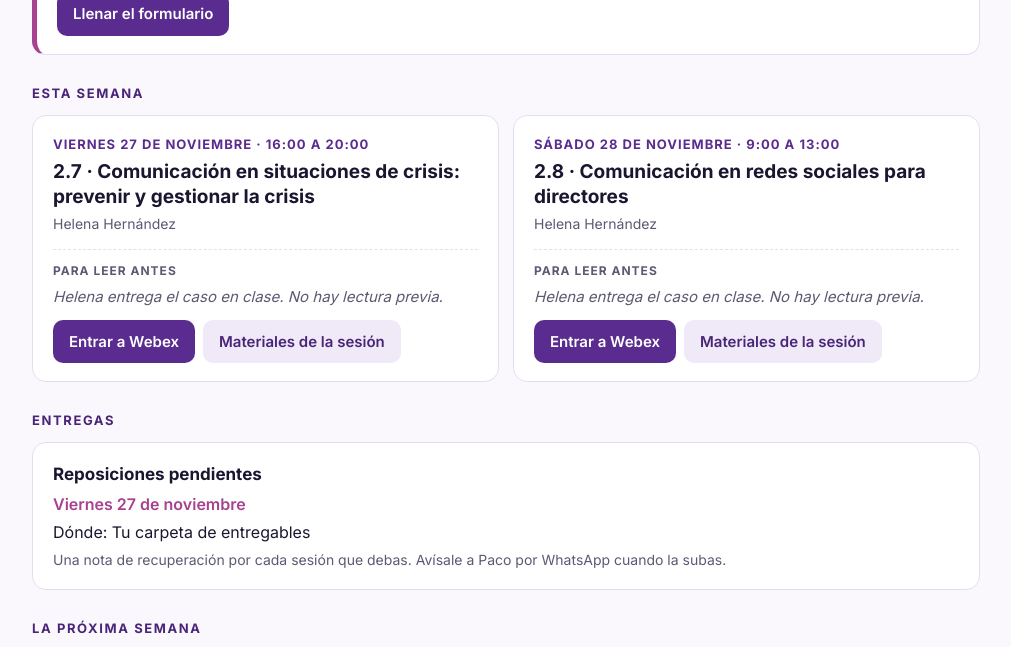
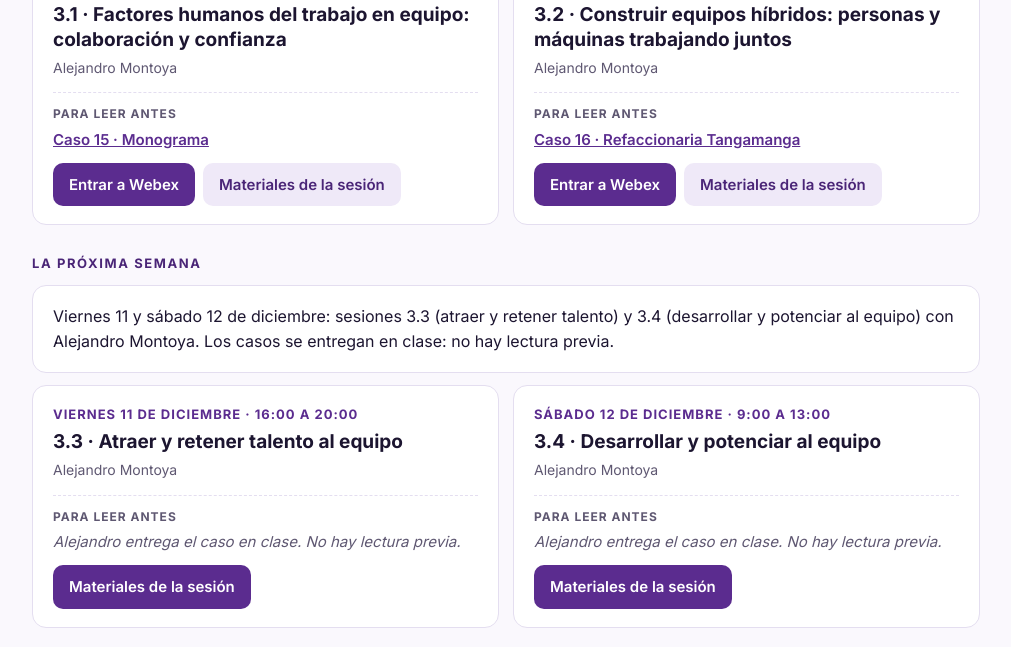
Before and after one commit to valenciapaco/public, a plain HTML site: page unla/diplomado-habilidades-directivas/panel/index.html in a window 1280 px wide. Shown: the part 1083-1730 px from the top of the page, without its empty margins (134-1145 px from the left). Drawn offline with Linux system fonts and the light colour scheme.

Commit message:
Panel: semana 8 (3.1 y 3.2 con casos), próxima 3.3 y 3.4 con carpetas; sin aviso ni entrega de reposiciones; Entregas se oculta si está vacía
Co-Authored-By: Claude Opus 5.5 <noreply@anthropic.com>

```diff
--- a/unla/diplomado-habilidades-directivas/panel/data.json
+++ b/unla/diplomado-habilidades-directivas/panel/data.json
@@ -1,6 +1,6 @@
 {
   "actualizado": "2026-11-28",
-  "semana": "Semana 7 · 27 y 28 de noviembre",
+  "semana": "Semana 8 · 4 y 5 de diciembre",
   "avisos": [
     {
       "tipo": "destacado",
@@ -15,11 +15,6 @@
       "tipo": "importante",
       "titulo": "Ya están los casos de la 3.1 y la 3.2",
       "texto": "Para las sesiones con Alejandro Montoya del viernes 4 y el sábado 5 de diciembre sí hay lectura previa: el Caso 15 (Monograma) para la 3.1 y el Caso 16 (Refaccionaria Tangamanga) para la 3.2. Están en la carpeta de cada sesión y en «Casos por leer». Léelos y trabaja las preguntas guía antes de clase."
-    },
-    {
-      "tipo": "importante",
-      "titulo": "¿Debes sesiones? Repónlas antes del viernes 27 de noviembre",
-      "texto": "Si te faltan sesiones por reponer, ve la grabación, sube tu nota de recuperación a tu carpeta de entregables y mándale un WhatsApp a Paco. Todas deben quedar antes del viernes 27 de noviembre. Los pasos están abajo, en «Cómo reponer una sesión». Si no te da tiempo, platícalo con Paco."
     },
     {
       "tipo": "importante",
@@ -45,44 +40,6 @@
     "sabado": "https://unlaedumx.webex.com/unlaedumx/j.php?MTID=m3e87371bb7141398c276347f181f3dce"
   },
   "esta_semana": [
-    {
-      "tema": "2.7",
-      "fecha": "Viernes 27 de noviembre",
-      "horario": "16:00 a 20:00",
-      "dia": "viernes",
-      "titulo": "Comunicación en situaciones de crisis: prevenir y gestionar la crisis",
-      "docente": "Helena Hernández",
-      "lectura": [],
-      "lectura_pendiente": "Helena entrega el caso en clase. No hay lectura previa.",
-      "carpeta": "https://drive.google.com/drive/folders/1oON3nyj5mkYJPLlsqco1VajfbTu16yaA"
-    },
-    {
-      "tema": "2.8",
-      "fecha": "Sábado 28 de noviembre",
-      "horario": "9:00 a 13:00",
-      "dia": "sabado",
-      "titulo": "Comunicación en redes sociales para directores",
-      "docente": "Helena Hernández",
-      "lectura": [],
-      "lectura_pendiente": "Helena entrega el caso en clase. No hay lectura previa.",
-      "carpeta": "https://drive.google.com/drive/folders/1Z6FBpfQD_UZfWCiThT4c2gmGpte97O6U"
-    }
-  ],
-  "entregas": [
-    {
-      "que": "Reposiciones pendientes",
-      "cuando": "Viernes 27 de noviembre",
-      "donde": "Tu carpeta de entregables",
-      "nota": "Una nota de recuperación por cada sesión que debas. Avísale a Paco por WhatsApp cuando la subas."
-    }
-  ],
-  "proxima_semana": {
-    "texto": "Viernes 4 y sábado 5 de diciembre: sesiones 3.1 (factores humanos del trabajo en equipo) y 3.2 (equipos híbridos: personas y máquinas) con Alejandro Montoya. Arranca el módulo 3. Ya están los casos: léelos y trabaja las preguntas guía antes de clase.",
-    "sesiones": [
-      "3.1",
-      "3.2"
-    ],
-    "detalle": [
     {
       "tema": "3.1",
       "fecha": "Viernes 4 de diciembre",
@@ -112,6 +69,37 @@
         }
       ],
       "carpeta": "https://drive.google.com/drive/folders/1VWTECM6FVZXb7epYL0M-3mJjtqSM75wP"
+    }
+  ],
+  "entregas": [],
+  "proxima_semana": {
+    "texto": "Viernes 11 y sábado 12 de diciembre: sesiones 3.3 (atraer y retener talento) y 3.4 (desarrollar y potenciar al equipo) con Alejandro Montoya. Los casos se entregan en clase: no hay lectura previa.",
+    "sesiones": [
+      "3.3",
+      "3.4"
+    ],
+    "detalle": [
+      {
+        "tema": "3.3",
+        "fecha": "Viernes 11 de diciembre",
+        "horario": "16:00 a 20:00",
+        "dia": "viernes",
+        "titulo": "Atraer y retener talento al equipo",
+        "docente": "Alejandro Montoya",
+        "lectura": [],
+        "lectura_pendiente": "Alejandro entrega el caso en clase. No hay lectura previa.",
+        "carpeta": "https://drive.google.com/drive/folders/1AP4sMOg4FFPaGQr7ofvlwv5me5J8tRR2"
+      },
+      {
+        "tema": "3.4",
+        "fecha": "Sábado 12 de diciembre",
+        "horario": "9:00 a 13:00",
+        "dia": "sabado",
+        "titulo": "Desarrollar y potenciar al equipo",
+        "docente": "Alejandro Montoya",
+        "lectura": [],
+        "lectura_pendiente": "Alejandro entrega el caso en clase. No hay lectura previa.",
+        "carpeta": "https://drive.google.com/drive/folders/11QrCqfJjTFZziCfRsgqSb9oW1Di8V-h9"
       }
     ]
   },
@@ -385,14 +373,16 @@
           "tema": "3.3",
           "fecha": "2026-12-11",
           "titulo": "Atraer y retener talento al equipo",
-          "docente": "Alejandro Montoya"
+          "docente": "Alejandro Montoya",
+          "carpeta": "https://drive.google.com/drive/folders/1AP4sMOg4FFPaGQr7ofvlwv5me5J8tRR2"
         },
         {
           "n": 18,
           "tema": "3.4",
           "fecha": "2026-12-12",
           "titulo": "Desarrollar y potenciar al equipo",
-          "docente": "Alejandro Montoya"
+          "docente": "Alejandro Montoya",
+          "carpeta": "https://drive.google.com/drive/folders/11QrCqfJjTFZziCfRsgqSb9oW1Di8V-h9"
         },
         {
           "n": 19,
--- a/unla/diplomado-habilidades-directivas/panel/index.html
+++ b/unla/diplomado-habilidades-directivas/panel/index.html
@@ -201,7 +201,7 @@ function render(d) {
   $('#app').innerHTML = `
     <section>${avisos}</section>
     <section><h2>Esta semana</h2><div class="grid2">${sesiones}</div></section>
-    <section><h2>Entregas</h2>${entregas}</section>
+    ${entregas ? `<section><h2>Entregas</h2>${entregas}</section>` : ''}
     <section><h2>La próxima semana</h2><div class="card"><p style="margin:0">${esc(d.proxima_semana.texto)}</p></div>${proximas ? `<div class="grid2" style="margin-top:12px">${proximas}</div>` : ''}</section>
     <section><h2>Recursos</h2><div class="recursos">${recursos}</div></section>
     <section><h2>Si faltaste: cómo reponer la asistencia</h2>${reposicion}</section>
```
Lines whose indentation alone changed are shown as unchanged.
